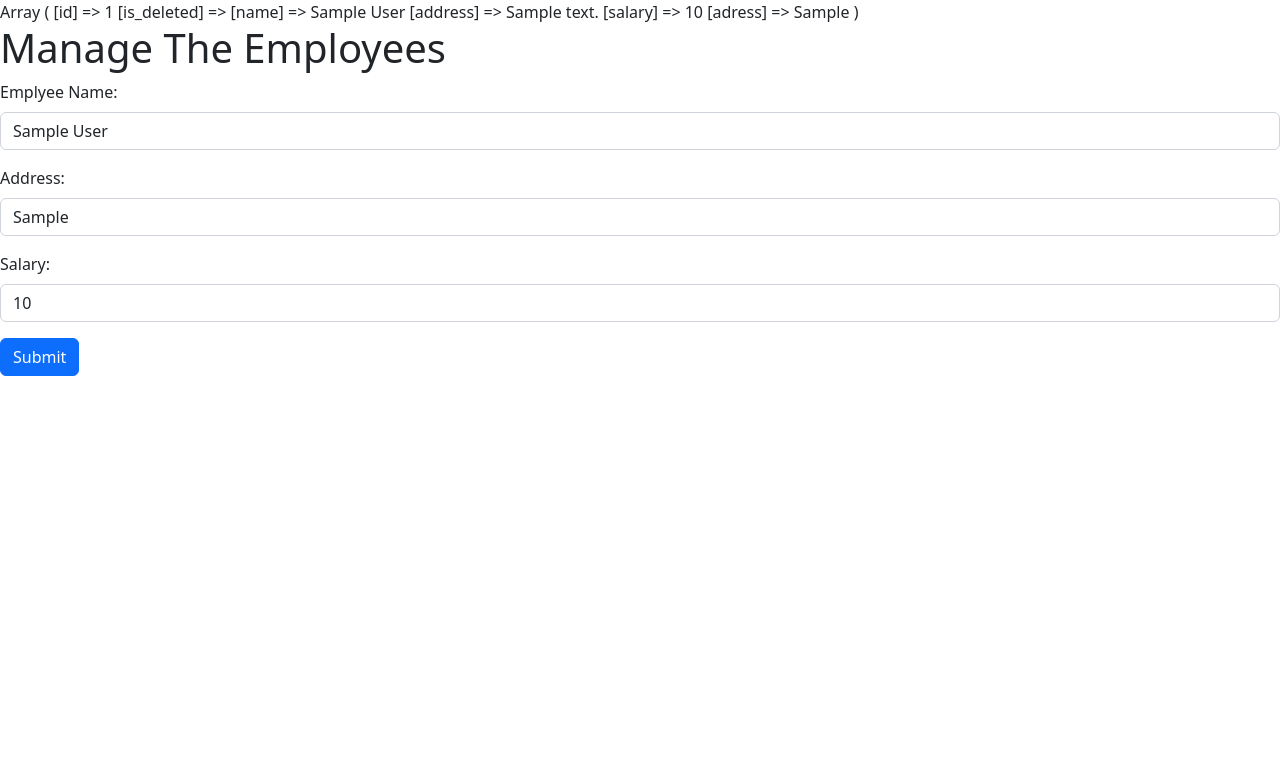
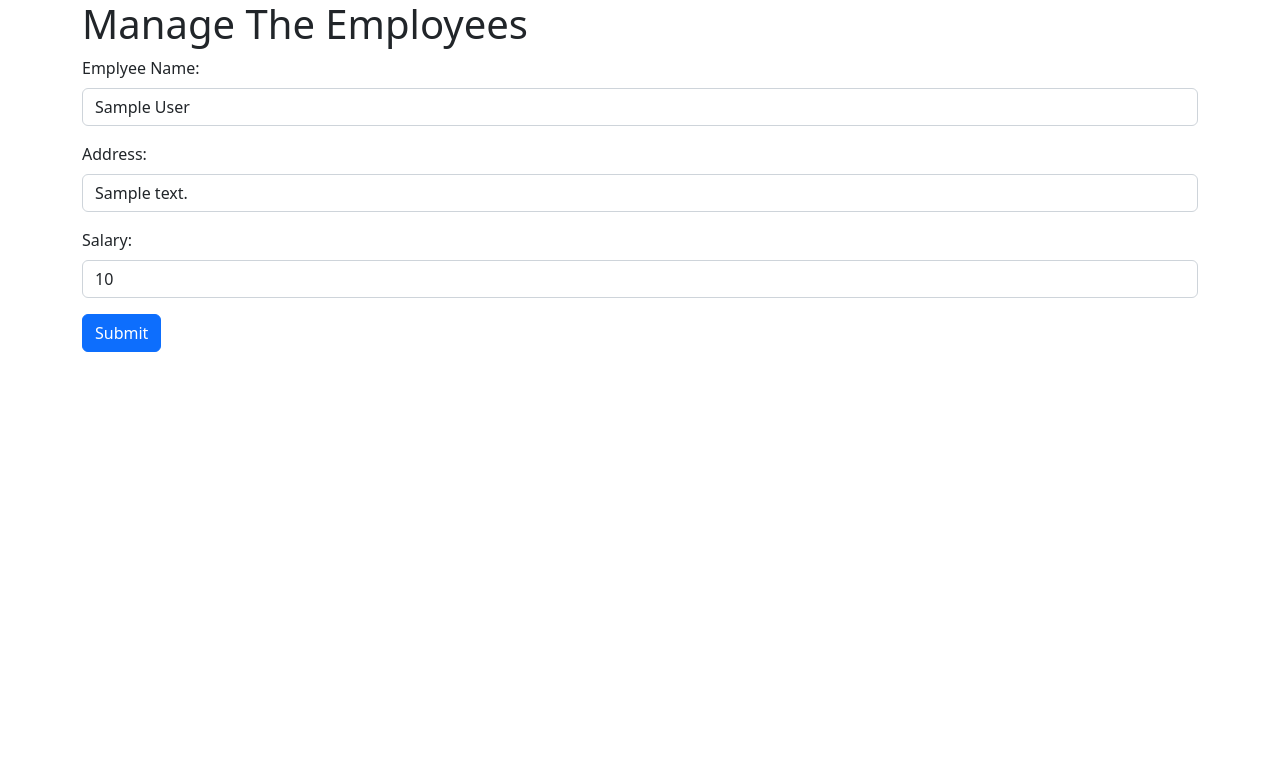
Before and after one commit to Mahmoud-harasis/groupphp, a PHP site: page /groupphp/update.php?id=1 in a window 1280 px wide. Shown: the top 783 px of the page. Run offline with PHP 8.4, Linux system fonts and the light colour scheme; tables that the repository leaves empty or names only in its code hold one stand-in row (values such as "Sample post").

Commit message:
Amro delete

```diff
--- a/conction.php
+++ b/conction.php
@@ -8,8 +8,6 @@ $conn = new PDO($dsn, $user, $pass); // Start a New connection with PDO class
 
 $conn->setAttribute(PDO::ATTR_ERRMODE, PDO::ERRMODE_EXCEPTION);
 
-
-
 }
 catch(PDOException $e) {
     echo 'Failed' . $e->getMessage();
--- a/update.php
+++ b/update.php
@@ -9,25 +9,25 @@ $stmt->bindValue(':id', $id);
 $stmt->execute();
 $employee=$stmt->fetch(PDO::FETCH_ASSOC);
 
-print_r($employee);
+// print_r($employee);
 
 if($_SERVER["REQUEST_METHOD"] == "POST" && isset($_POST["name"]) && isset($_POST["address"]) && isset($_POST["salary"])){
     $name=$_POST['name'];
-    $adress=$_POST['adress'];
+    $address=$_POST['address'];
     $salary=$_POST['salary'];
 
-$query = 'UPDATE employees SET name = :name, adress = :adress, salary = :salary WHERE id= :id';
+$query = 'UPDATE employees SET name = :name, address = :address, salary = :salary WHERE id= :id';
 $statement=$conn->prepare($query);
 $statement->bindValue(':name', $name);
-$statement->bindValue(':adress', $adress);
+$statement->bindValue(':address', $address);
 $statement->bindValue(':salary', $salary);
+
 $statement->bindValue(':id', $id);
 
 $statement->execute();
 header("Location: http://localhost/groupphp/index.php");
 }
 ?>
-
 
 <!DOCTYPE html>
 <html lang="en">
@@ -38,6 +38,7 @@ header("Location: http://localhost/groupphp/index.php");
 
 </head>
 <body>
+  <div class="container">
     <h1>Manage The Employees</h1>
 <form method="POST">
   <div class="mb-3">
@@ -46,7 +47,7 @@ header("Location: http://localhost/groupphp/index.php");
   </div>
   <div class="mb-3">
     <label for="exampleInputEmail1" class="form-label">Address:</label>
-    <input type="text" class="form-control" id="exampleInputEmail1" aria-describedby="emailHelp" name="adress" value="<?php echo $employee['adress'] ?>">
+    <input type="text" class="form-control" id="exampleInputEmail1" aria-describedby="emailHelp" name="address" value="<?php echo $employee['address'] ?>">
   </div>
   <div class="mb-3">
     <label for="exampleInputEmail1" class="form-label">Salary:</label>
@@ -57,6 +58,6 @@ header("Location: http://localhost/groupphp/index.php");
 </form>
 
 
-
+</div>
 </body>
 </html>
```
Also changed, not shown: delete.php (added, +13 -0 lines), index.php (+12 -5 lines).
